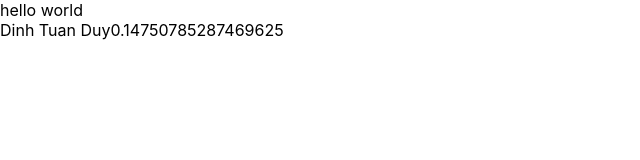
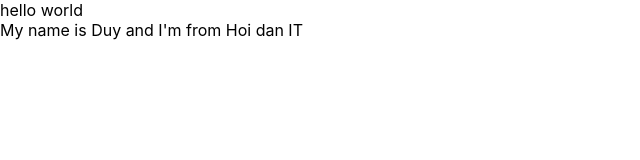
Before and after one commit to tduy03/react1, a React (Create React App) app: page / in a window 1280 px wide. Shown: the top 160 px of the page, without its empty margins (0-640 px from the left). Built offline with nearby package versions, Linux system fonts and the light colour scheme.

Commit message:
video 17

```diff
--- a/src/App.js
+++ b/src/App.js
@@ -3,29 +3,37 @@
 import { useDispatch, useSelector } from 'react-redux';
 import { increaseCounter, decreaseCounter } from './redux/action/counterAction';
 import MyComponent from './components/MyComponent';
-const App = () => {
-  const count = useSelector(state => state.counter.count);
-  const dispatch = useDispatch();
+import React from 'react';
 
-  return (
-    <div>
-      hello world
-      <MyComponent>
-
-      </MyComponent>
-    </div>
-    // <div className="App">
-    //   <header className="App-header">
-    //     <img src={logo} className="App-logo" alt="logo" />
-    //     <p>
-    //       hello world
-    //     </p>
-    //     <div>Count = {count}</div>
-    //     <button onClick={() => dispatch(increaseCounter())}>Increase</button>
-    //     <button onClick={() => dispatch(decreaseCounter())}>Decrease</button>
-    //   </header>
-    // </div>
-  );
+class App extends React.Component {
+  render() {
+    return(
+      <div>
+        hello world
+        <MyComponent></MyComponent>
+      </div>
+    )
+  }
 }
 
+// const App = () => {
+//   const count = useSelector(state => state.counter.count);
+//   const dispatch = useDispatch();
+
+//   return (
+
+//     <div className="App">
+//       <header className="App-header">
+//         <img src={logo} className="App-logo" alt="logo" />
+//         <p>
+//           hello world
+//         </p>
+//         <div>Count = {count}</div>
+//         <button onClick={() => dispatch(increaseCounter())}>Increase</button>
+//         <button onClick={() => dispatch(decreaseCounter())}>Decrease</button>
+//       </header>
+//     </div>
+//   );
+// }
+
 export default App;
--- a/src/components/MyComponent.js
+++ b/src/components/MyComponent.js
@@ -4,10 +4,16 @@
 import React from "react";
 
 class MyComponent extends React.Component{
+    state= {
+        name: 'Duy',
+        address: 'Hoi dan IT',
+        age: 26
+    };
+
     render() {
         return (
-            <div>Dinh Tuan Duy
-                {Math.random()}
+            <div>
+                My name is {this.state.name} and I'm from {this.state.address}
             </div>
 
         );
```
